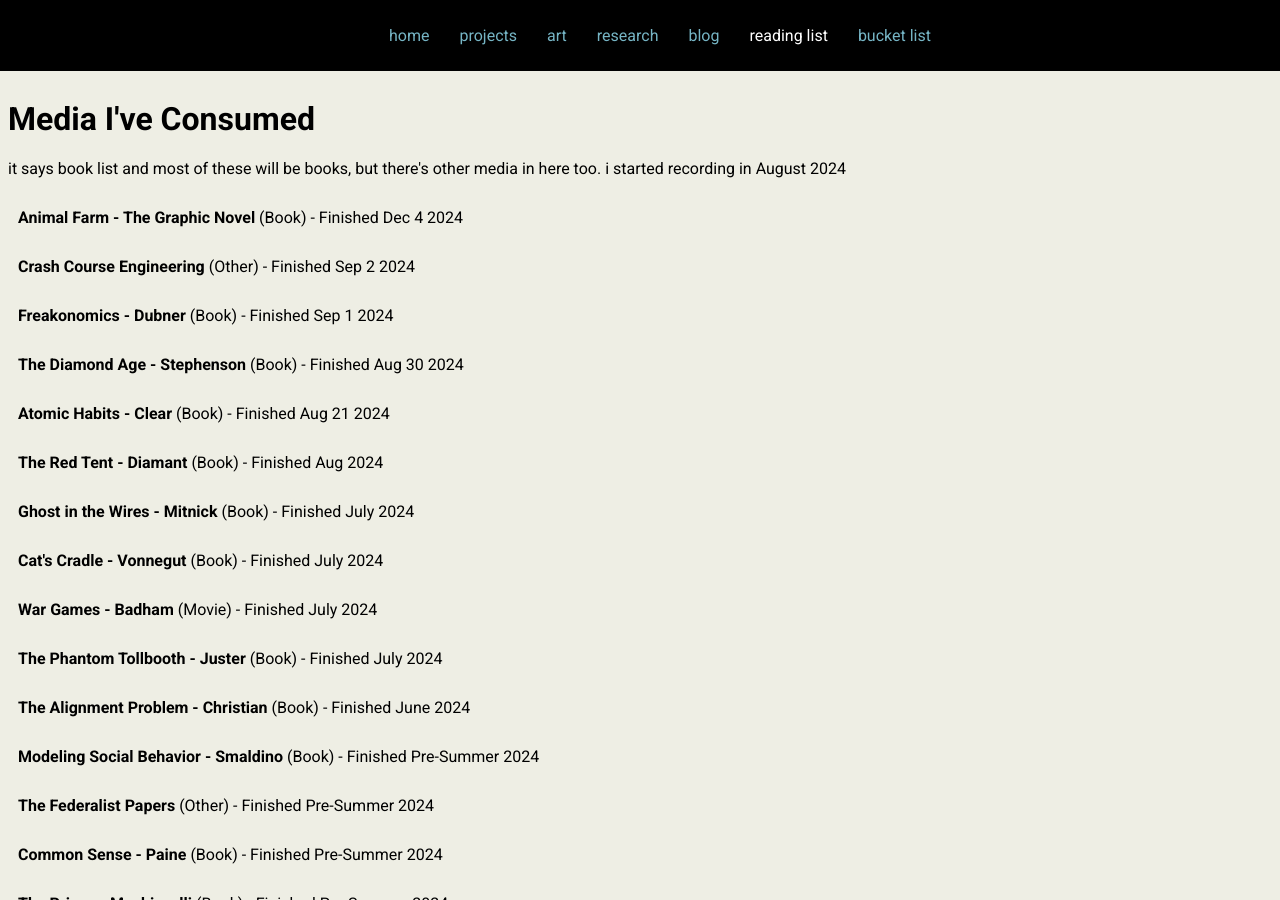
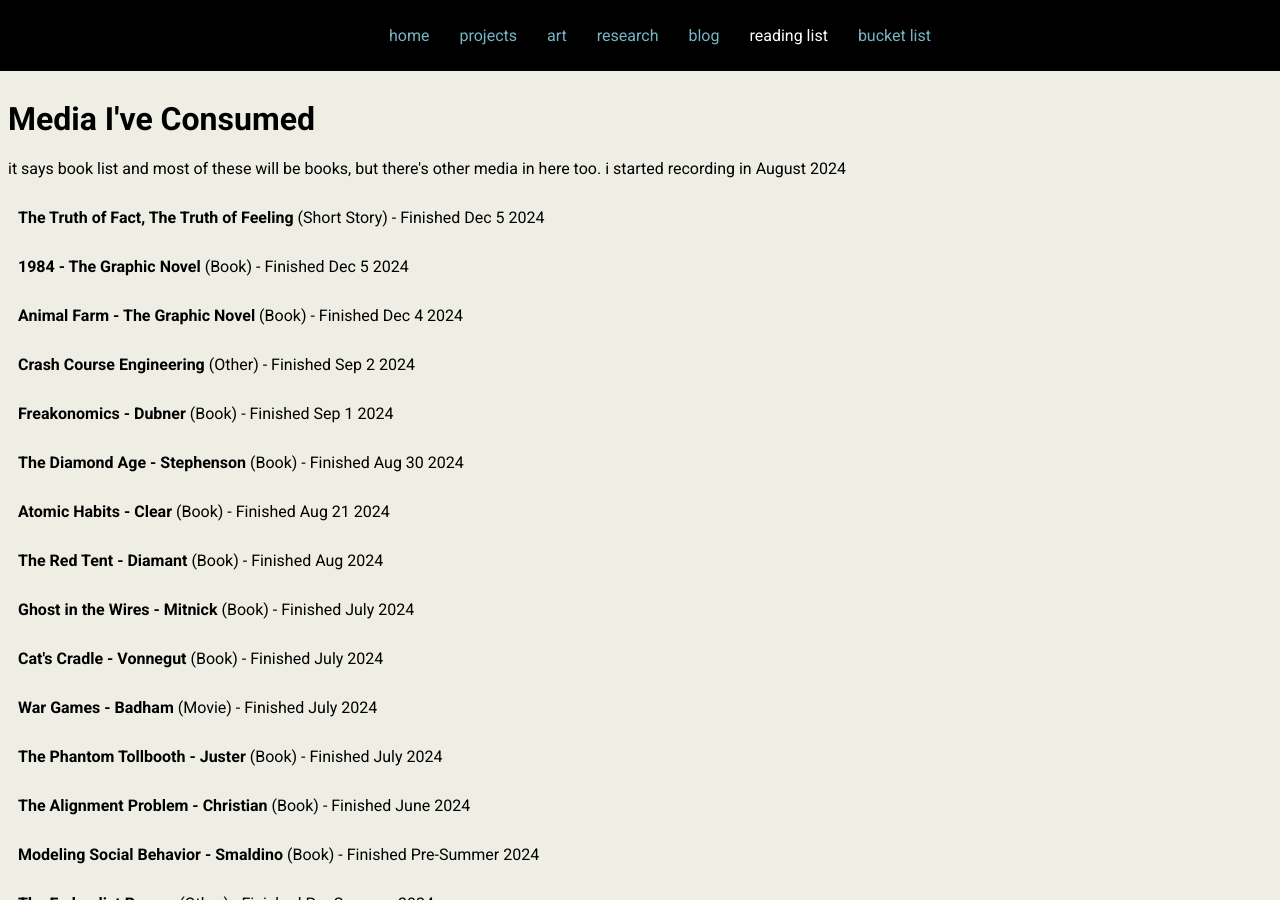
Before and after one commit to swan-07/swan-07.github.io, a Jekyll site: the page built from media.md, in a window 1280 px wide and 900 px high. Built offline with Jekyll 4.4.1, drawn with Linux system fonts in a browser that asks for light colours.

Commit message:
the truth of fact

```diff
--- a/_data/media.yml
+++ b/_data/media.yml
@@ -2,6 +2,16 @@
 #   category: "Book"
 #   thoughts: "Interesting and I learned a lot about the history and general field, but after reading Beauvoir's work it seems like this book is just a simplified version of that (which I guess is its purpose). If you want your deeper questions answered, go read The Second Sex."
 #   datefinished: "Sep 10 2024"
+
+- title: "The Truth of Fact, The Truth of Feeling"
+  category: "Short Story"
+  thoughts: "Ted Chiang's work is always fun. It's sci-fi with a thick coat of linguistics on it. My English teacher loved it, and I think it's pretty neat too. You can see the similarities with some of his other work that I like, such as Story of Your Life"
+  datefinished: "Dec 5 2024"
+
+- title: "1984 - The Graphic Novel"
+  category: "Book"
+  thoughts: "It was a nice read. I'd heard a lot of references to it so it was satisfying to finally see their origin (I'm thinking in particular of the boot quote) but I liked Animal Farm better."
+  datefinished: "Dec 5 2024"
 
 - title: "Animal Farm - The Graphic Novel"
   category: "Book"
```
